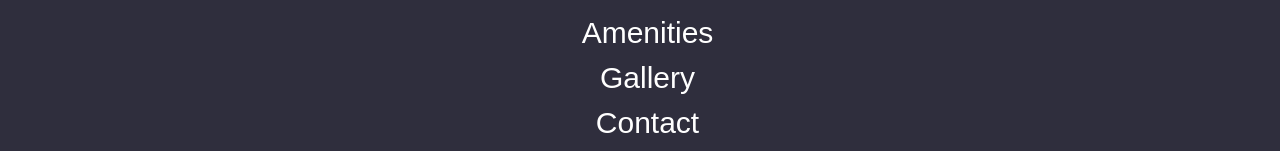
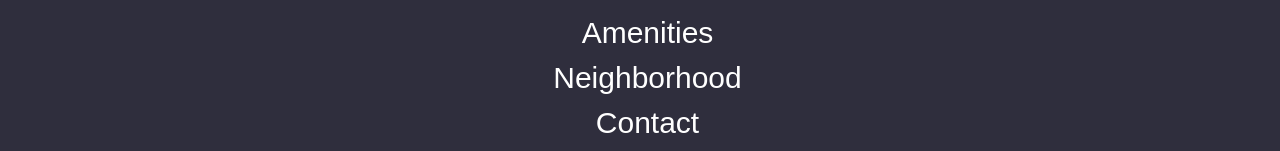
Before and after one commit to sprinzs123/luxury-housing, a React (Create React App) app: page / in a window 1280 px wide. Both pictures are taken after a click on the item 1241 px from the left and 39 px from the top of the page. Shown: the part 377-528 px from the top of the page. Built offline with nearby package versions, Linux system fonts and the light colour scheme.

Commit message:
added all links in react now need to style them correctly

```diff
--- a/src/components/AboutUs.js
+++ b/src/components/AboutUs.js
@@ -1,5 +1,6 @@
 import React, { Component } from "react"
 import "../styles/aboutUs.css";
+import { Link } from "react-router-dom";
 
 
 
@@ -42,10 +43,10 @@ class AboutUs extends Component {
                             </div>
                             <div className='welcome-btns btn-row'>
                                 <div className='btn-parent'>
-                                    <div className='btn-green'>VIEW AMENITIES</div>
+                                    <div className='btn-green'><Link to='/amenities'>VIEW AMENITIES</Link></div>
                                 </div>
                                 <div className='btn-parent'>
-                                    <div className='btn-green'>EXPLORE THE NEIGHBORHOOD</div>
+                                    <div className='btn-green'><Link to='/neighborhood'>EXPLORE THE NEIGHBORHOOD</Link></div>
                                 </div>
                             </div>
                         </div>
--- a/src/components/Amenities.js
+++ b/src/components/Amenities.js
@@ -1,4 +1,6 @@
 import "../styles/amenities.css";
+import { Link } from "react-router-dom";
+
 import React, { Component } from "react";
 import pic1 from "../imgs/galery2.jpg";
 import pic2 from "../imgs/galery3.jpg";
--- a/src/components/Carousel.js
+++ b/src/components/Carousel.js
@@ -1,4 +1,5 @@
 import React, { Component } from 'react';
+import { Link } from 'react-router-dom';
 import Slider from "react-slick";
 import NavBar from '../components/NavBar'
 
@@ -79,20 +80,27 @@ export default class carousel extends Component {
                     <div className='carousel-footer-parent'>
                         <div className='carousel-footer footer-1 border-right'>
                             <div className="under-carousel-text">
-                                <h5>MAKE IT YOUR HOME</h5>
-                                <h6>Surround with the Best</h6>
+                                <Link to='/neighborhood'>
+                                    <h5>MAKE IT YOUR HOME</h5>
+                                    <h6>Surround with the Best</h6>
+                                </Link>
+
                             </div>
                         </div>
                         <div className='carousel-footer footer-2 border-right'>
                             <div className="under-carousel-text">
-                                <h5>VIEW AMENITIES</h5>
-                                <h6>Indulgent Details</h6>
+                                <Link to='/amenities'>
+                                    <h5>VIEW AMENITIES</h5>
+                                    <h6>Indulgent Details</h6>
+                                </Link>
                             </div>
                         </div>
                         <div className='carousel-footer footer-3 border-right'>
                             <div className="under-carousel-text">
-                                <h5>VIEW THE GALLERY</h5>
-                                <h6>Luxury Living</h6>
+                            <Link to='/contact'>
+                                    <h5>CONTACT US</h5>
+                                    <h6>Indulgent Details</h6>
+                                </Link>
                             </div>
                         </div>
 
--- a/src/components/Footer.js
+++ b/src/components/Footer.js
@@ -18,7 +18,7 @@ function Footer() {
                   <div className=" btn-green"><Link to='/contact'>BOOK YOUR TOUR</Link></div>
                 </div>
                 <div className="btn-parent">
-                  <div className="btn-green"><Link to='/floorplan'></Link>FIND YOUR HOME</div>
+                  <div className="btn-green"><Link to='/neighborhood'>FIND YOUR HOME</Link></div>
                 </div>
               </div>
             </div>
--- a/src/components/NavBar.js
+++ b/src/components/NavBar.js
@@ -64,19 +64,19 @@ class ShowNav extends Component {
 				>
 					<div className="nav-items d-flex justify-content-between">
 						<div className="log-nav d-flex align-items-center">
-							<h1><Link to='/'></Link>Logo</h1>
+							<h1><Link to='/'>Logo</Link></h1>
 						</div>
 						<div className="nav-links d-flex">
 							{/* nav links */}
 							<ul className="d-flex align-items-center all-links">
 								<li className="small-text"><Link to='/gallery'>Virtual Tours</Link></li>
-								<li className="small-text"><Link to='/contact'>Book Your Tour</Link></li>
+								<li className="small-text"><Link to='/neighborhood'>Book Your Tour</Link></li>
 								<li className="small-text">(874) 204-1589</li>
 							</ul>
 							{/* nav boggle btn */}
 							<div className="nav-toggle d-flex align-item-center">
 								<ul className="nav-btn d-flex align-items-center">
-									<li className="lease-text mr-2">LEASE NOW</li>
+									<li className="lease-text mr-2"><Link to='/contact'>LEASE NOW</Link></li>
 									<li
 										onClick={this.changeView}
 										className="toggle-btn"
@@ -100,7 +100,7 @@ class ShowNav extends Component {
 									<Link to="/amenities">Amenities</Link>
 								</li>
 								<li>
-									<Link to="/gallery">Gallery</Link>
+									<Link to="/neighborhood">Neighborhood</Link>
 								</li>
 								<li>
 									<Link to="/contact">Contact</Link>
--- a/src/styles/index.css
+++ b/src/styles/index.css
@@ -1,6 +1,11 @@
 body{
   font-family: "Montserrat",sans-serif;
 }
+
+a{
+  color: white;
+}
+
 
 
 :root{
```
Also changed, not shown: 1 other file (tests, documents, lock files or other folders).
